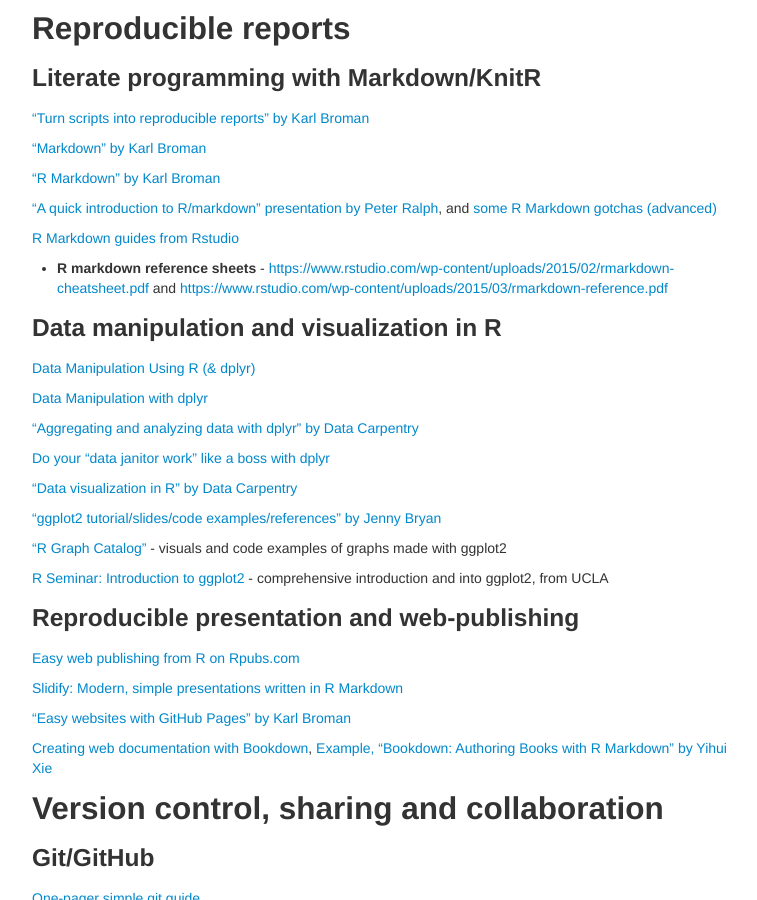
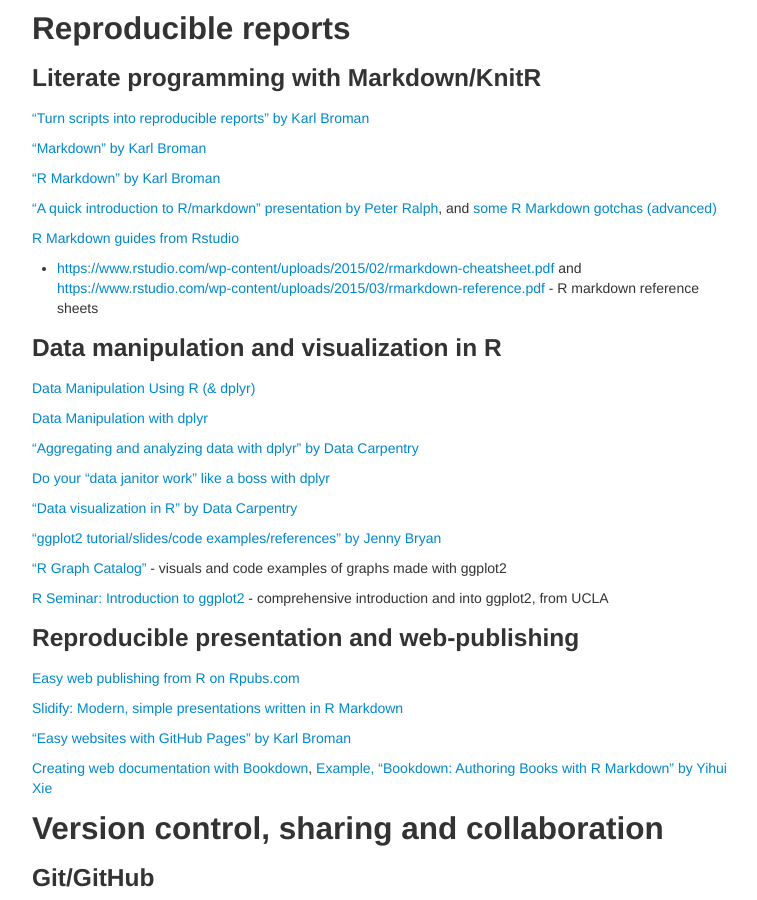
Before and after one commit to mdozmorov/BIOS692, a Jekyll site: the page built from pages/references.md, in a window 1280 px wide and 900 px high, scrolled down 1894 px. Shown: the whole window, without its empty margins (258-1015 px from the left). Built offline with Jekyll 4.4.1, drawn with Linux system fonts in a browser that asks for light colours.

```diff
--- a/pages/references.md
+++ b/pages/references.md
@@ -110,7 +110,7 @@ title: References, "Reproducible research tools" course, BIOS 692
 
 [R Markdown guides from Rstudio](https://support.rstudio.com/hc/en-us/articles/205368677-R-Markdown-Dynamic-Documents-for-R)
 
-- **R markdown reference sheets** - [https://www.rstudio.com/wp-content/uploads/2015/02/rmarkdown-cheatsheet.pdf](https://www.rstudio.com/wp-content/uploads/2015/02/rmarkdown-cheatsheet.pdf) and [https://www.rstudio.com/wp-content/uploads/2015/03/rmarkdown-reference.pdf](https://www.rstudio.com/wp-content/uploads/2015/03/rmarkdown-reference.pdf)
+- [https://www.rstudio.com/wp-content/uploads/2015/02/rmarkdown-cheatsheet.pdf](https://www.rstudio.com/wp-content/uploads/2015/02/rmarkdown-cheatsheet.pdf) and [https://www.rstudio.com/wp-content/uploads/2015/03/rmarkdown-reference.pdf](https://www.rstudio.com/wp-content/uploads/2015/03/rmarkdown-reference.pdf) - R markdown reference sheets
 
 ### Data manipulation and visualization in R {#data}
 
```
